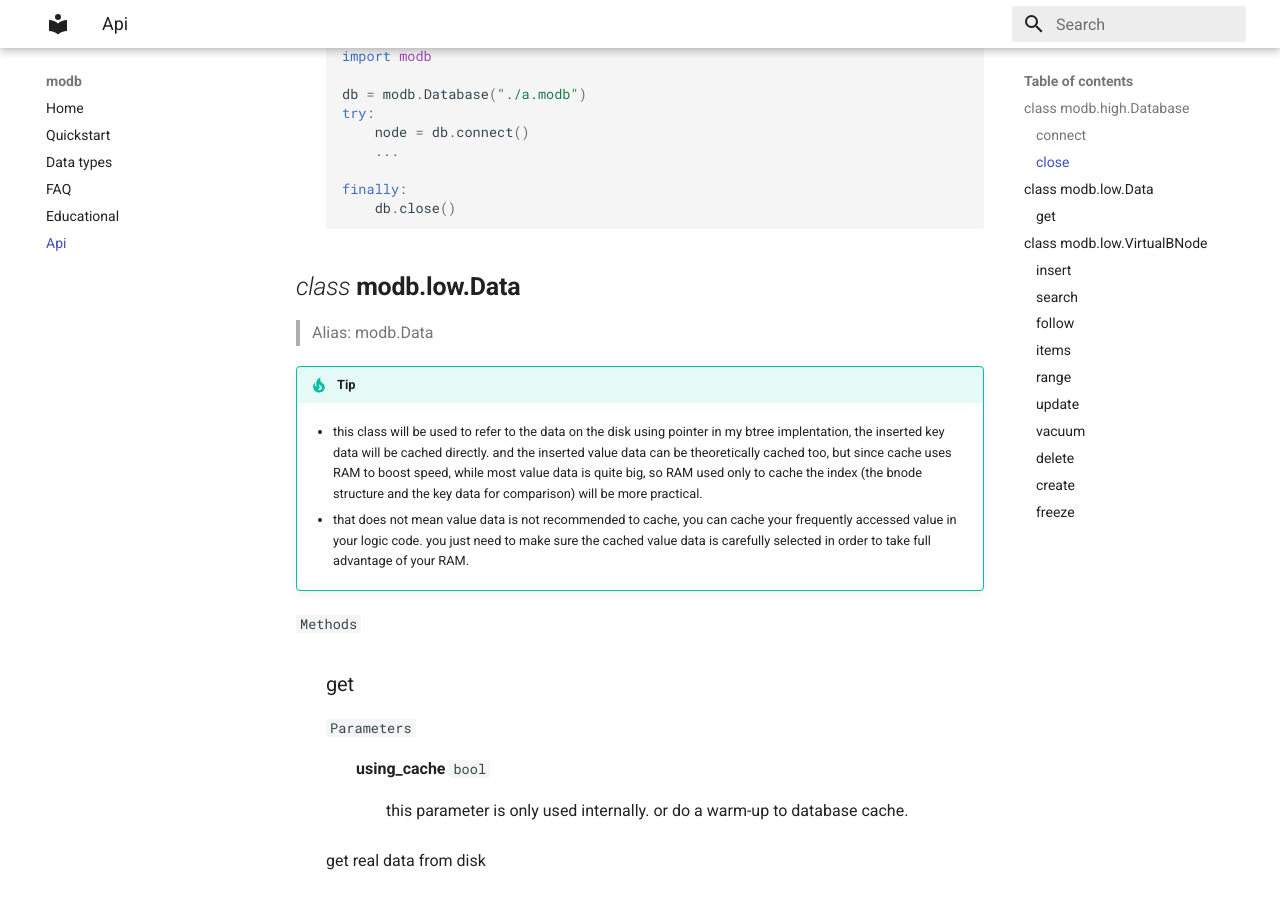
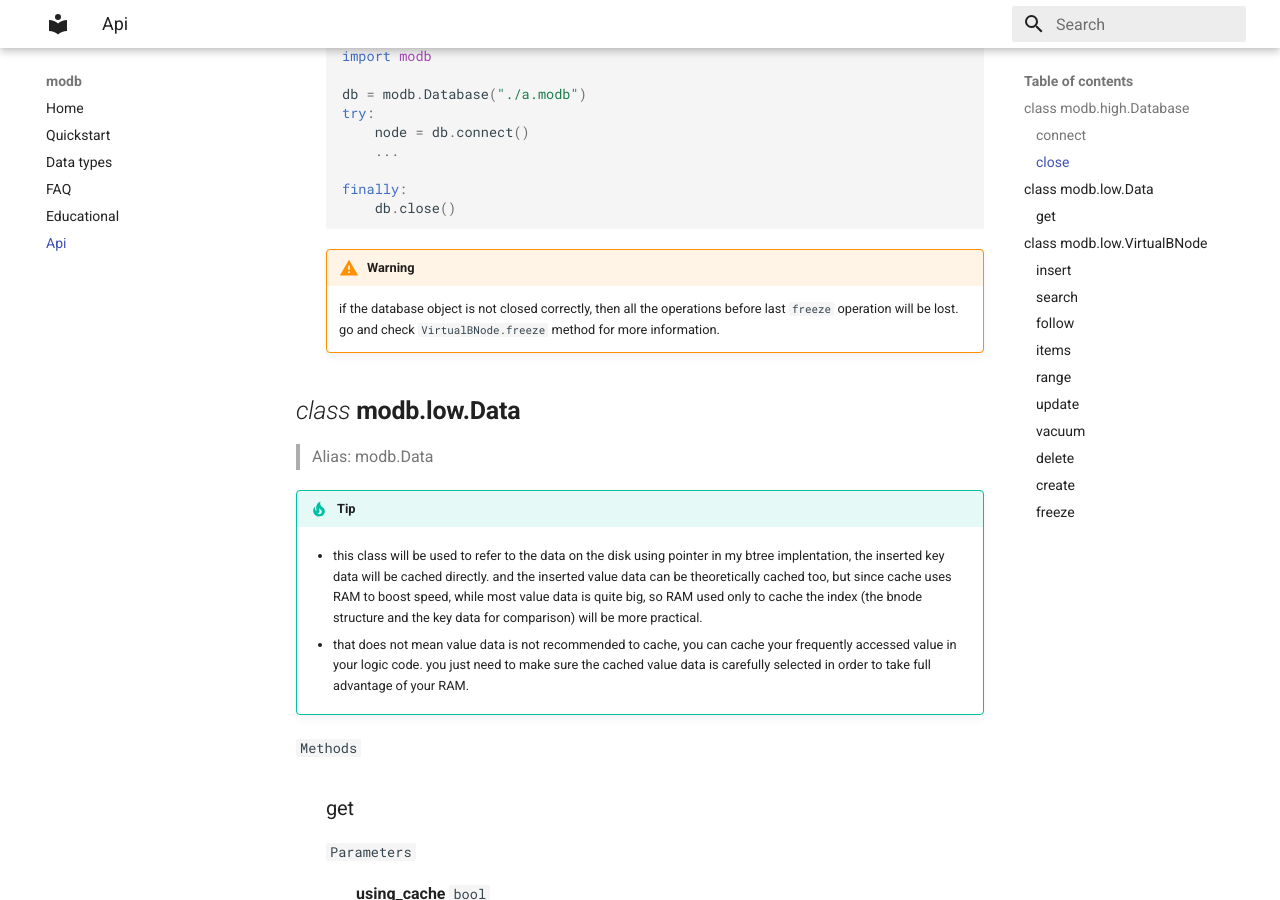
Before and after one commit to Darcy-C/modb, an MkDocs documentation site: the page built from docs/Api.md, in a window 1280 px wide and 900 px high, scrolled down 994 px. Built offline with MkDocs 1.6.1 and Material for MkDocs 9.7.7, drawn with Linux system fonts in a browser that asks for light colours.

Commit message:
`docs` update `Database.close`
add warning

````diff
--- a/docs/Api.md
+++ b/docs/Api.md
@@ -44,6 +44,10 @@
     finally:
         db.close()
     ```
+
+    !!! warning
+
+        if the database object is not closed correctly, then all the operations before last `freeze` operation will be lost. go and check `VirtualBNode.freeze` method for more information.
 
 
 ## *class* **modb.low.Data**
````
